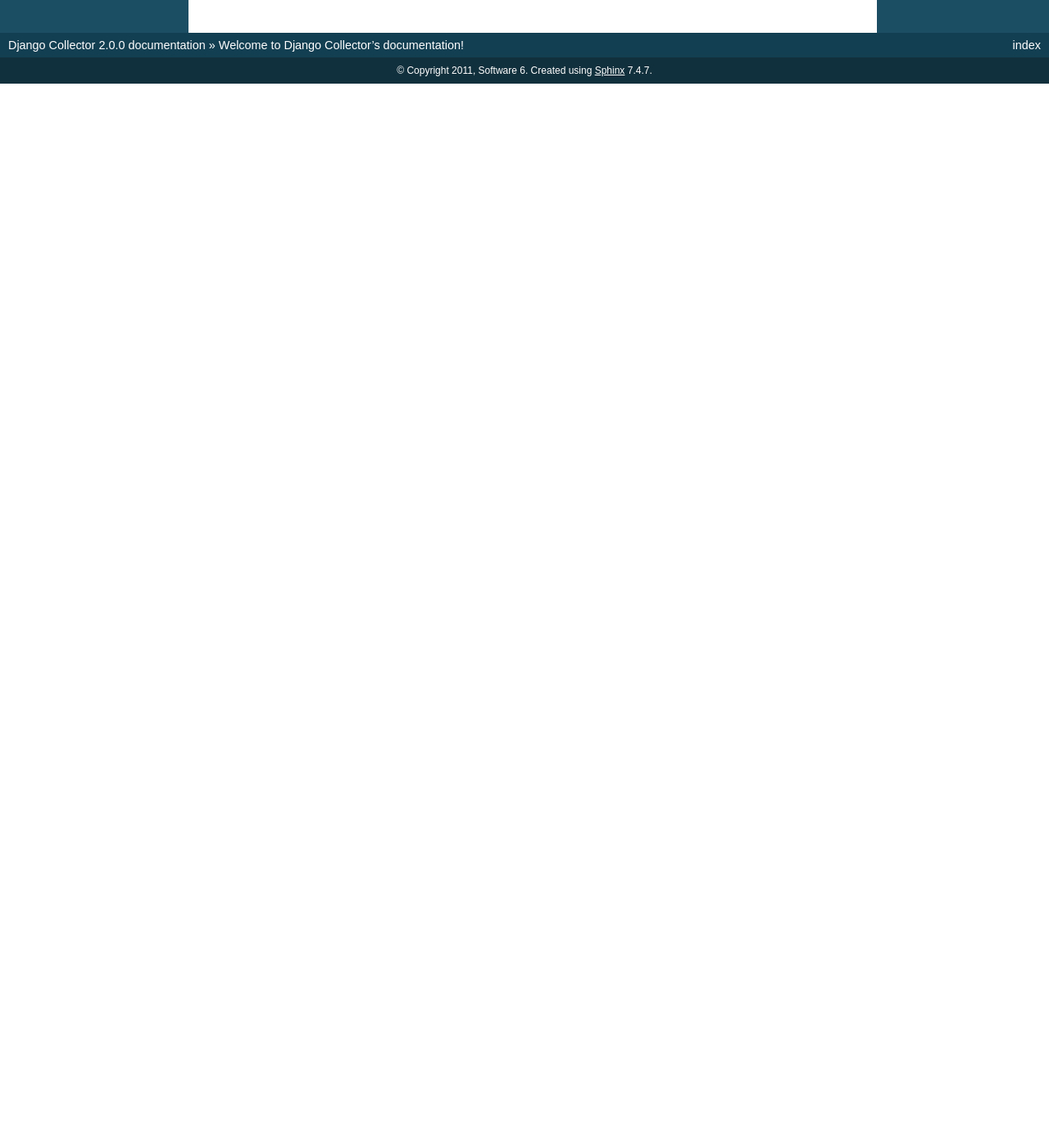
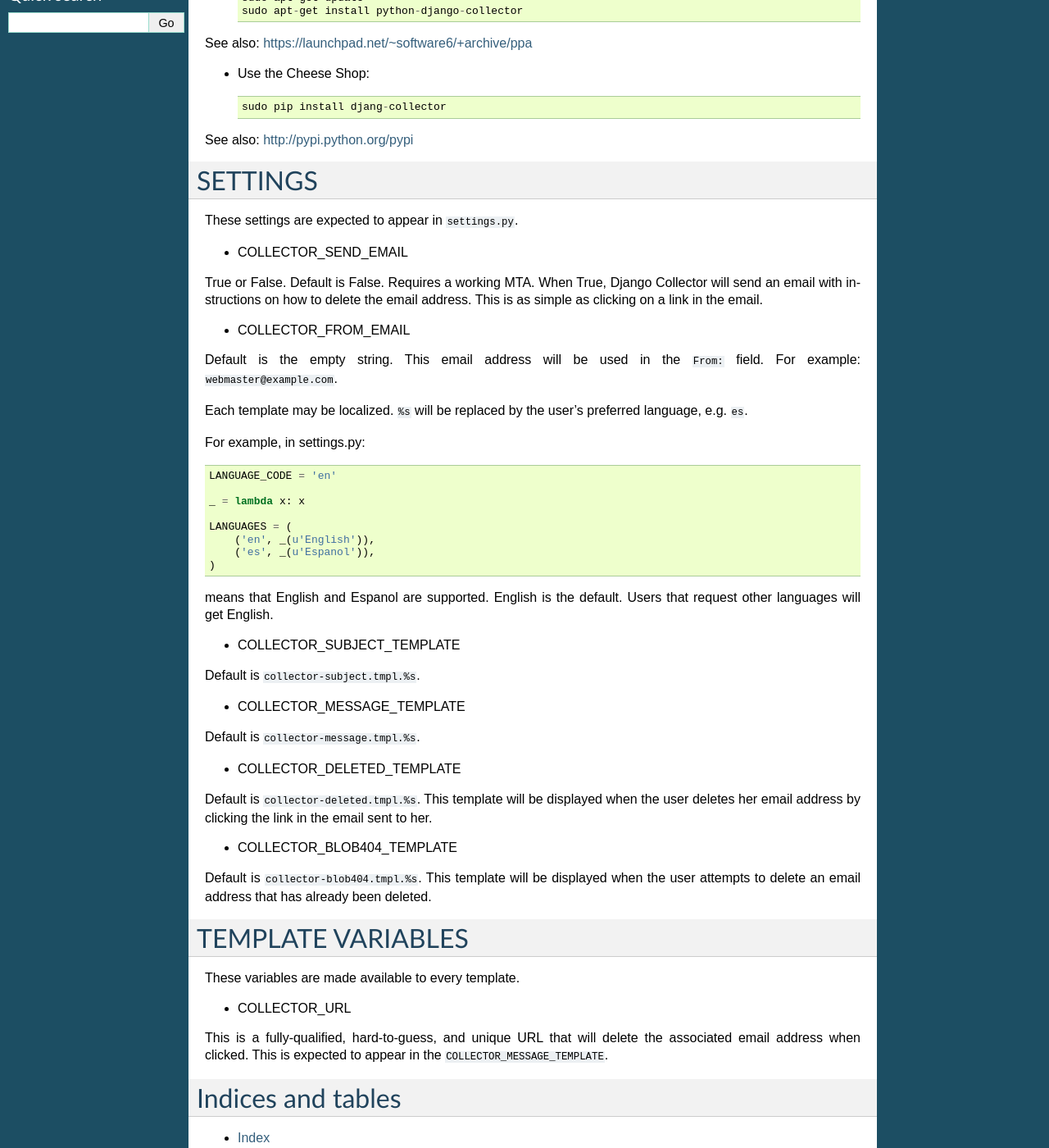
Before and after one commit to rentalita/django-collector, a Sphinx documentation site: the page built from docs/index.rst, in a window 1280 px wide and 1400 px high, scrolled down 259 px. Shown: the whole window at 82% size. Built offline with Sphinx 7.4.7, drawn with Linux system fonts in a browser that asks for light colours; before the commit the page ends 900 px from its top, so only the background shows below that; some of the changed text lies outside the part shown.

Commit message:
documentation on installation and usage now lives in sphinx and read-the-docs

```diff
--- a/docs/index.rst
+++ b/docs/index.rst
@@ -11,6 +11,88 @@ Contents:
 .. toctree::
    :maxdepth: 2
 
+INSTALLATION
+============
+
+* Use the Software 6 PPA::
+
+    sudo add-apt-repository ppa:software6/ppa
+    sudo apt-get update
+    sudo apt-get install python-django-collector
+
+See also: https://launchpad.net/~software6/+archive/ppa
+
+* Use the Cheese Shop::
+
+    sudo pip install djang-collector
+
+See also: http://pypi.python.org/pypi
+
+SETTINGS
+========
+
+These settings are expected to appear in ``settings.py``.
+
+* COLLECTOR_SEND_EMAIL
+
+True or False. Default is False. Requires a working MTA. When True,
+Django Collector will send an email with instructions on how to delete
+the email address. This is as simple as clicking on a link in the
+email.
+
+* COLLECTOR_FROM_EMAIL
+
+Default is the empty string. This email address will be used in the
+``From:`` field. For example: ``webmaster@example.com``.
+
+Each template may be localized. ``%s`` will be replaced by the user's
+preferred language, e.g. ``es``.
+
+For example, in settings.py::
+
+    LANGUAGE_CODE = 'en'
+
+    _ = lambda x: x
+
+    LANGUAGES = (
+        ('en', _(u'English')),
+        ('es', _(u'Espanol')),
+    )
+
+means that English and Espanol are supported. English is the
+default. Users that request other languages will get English.
+
+* COLLECTOR_SUBJECT_TEMPLATE
+
+Default is ``collector-subject.tmpl.%s``.
+
+* COLLECTOR_MESSAGE_TEMPLATE
+
+Default is ``collector-message.tmpl.%s``.
+
+* COLLECTOR_DELETED_TEMPLATE
+
+Default is ``collector-deleted.tmpl.%s``. This template will be
+displayed when the user deletes her email address by clicking the link
+in the email sent to her.
+
+* COLLECTOR_BLOB404_TEMPLATE
+
+Default is ``collector-blob404.tmpl.%s``. This template will be
+displayed when the user attempts to delete an email address that has
+already been deleted.
+
+TEMPLATE VARIABLES
+==================
+
+These variables are made available to every template.
+
+* COLLECTOR_URL
+
+This is a fully-qualified, hard-to-guess, and unique URL that will
+delete the associated email address when clicked. This is expected to
+appear in the ``COLLECTOR_MESSAGE_TEMPLATE``.
+
 Indices and tables
 ==================
 
```
Also changed, not shown: README.md (+10 -75 lines), 5 other files.
